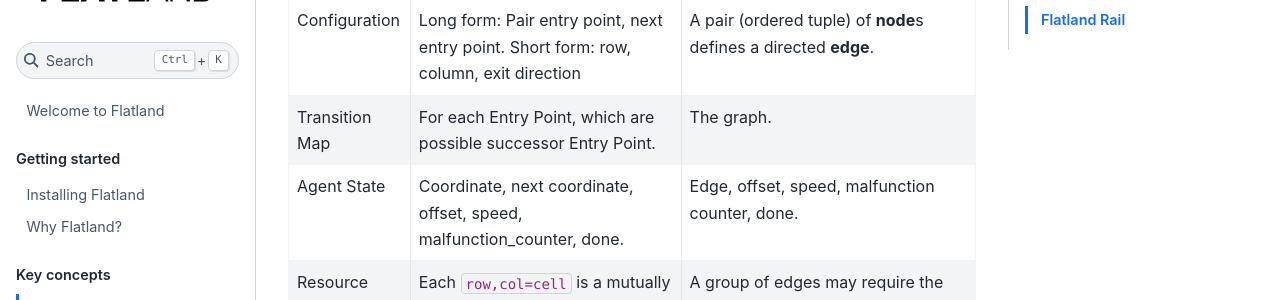
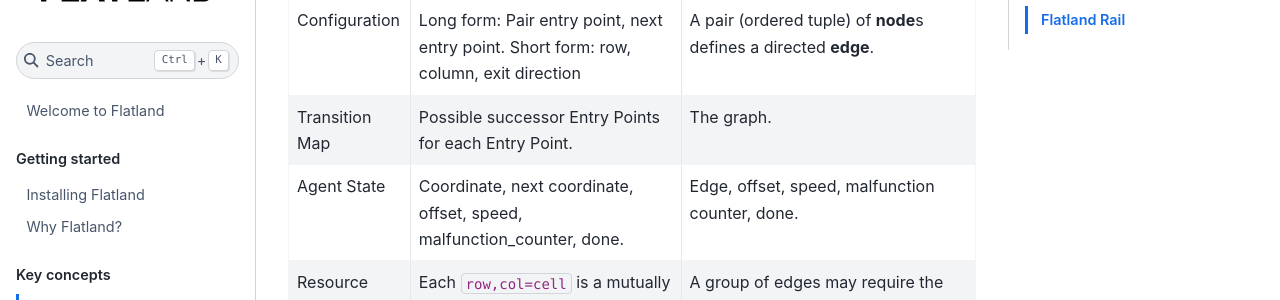
Before and after one commit to flatland-association/flatland-book, a Jupyter Book: the page built from key-concepts/simulation_model.md, in a window 1280 px wide and 900 px high, scrolled down 2609 px. Shown: the part 153-453 px from the top of the window. Built offline with Jupyter Book 1.0.4 settings and Sphinx 7.4.7 and the Sphinx Book theme 1.1.4, drawn with Linux system fonts in a browser that asks for light colours; pages that are not in the unit, such as notebooks, are missing from menus.

Commit message:
chore: cleanup.
Co-authored-by: Manuel Meyer <76071469+CleverManu@users.noreply.github.com>

```diff
--- a/key-concepts/simulation_model.md
+++ b/key-concepts/simulation_model.md
@@ -92,7 +92,7 @@ classDiagram
 |----------------|----------------------------------------------------------------------------------------|-----------------------------------------------------------------------------------------------------------------------------|
 | Entry Point    | Row, column, entry direction.                                                          | An abstract **node** or **vertex** without further structure (e.g. a string ID).                                            |
 | Configuration  | Long form: Pair entry point, next entry point. Short form: row, column, exit direction | A pair (ordered tuple) of **node**s defines a directed **edge**.                                                            |
-| Transition Map | For each Entry Point, which are possible successor Entry Point.                        | The graph.                                                                                                                  |
+| Transition Map | Possible successor Entry Points for each Entry Point.                        | The graph.                                                                                                                  |
 | Agent State    | Coordinate, next coordinate, offset, speed, malfunction_counter, done.                 | Edge, offset, speed, malfunction counter, done.                                                                             |
 | Resource Map   | Each `row,col=cell` is a mutually exclusively allocatable resource.                    | A group of edges may require the same mutually exclusively allocatable resource, reflecting common physical infrastructure. |
 
```
